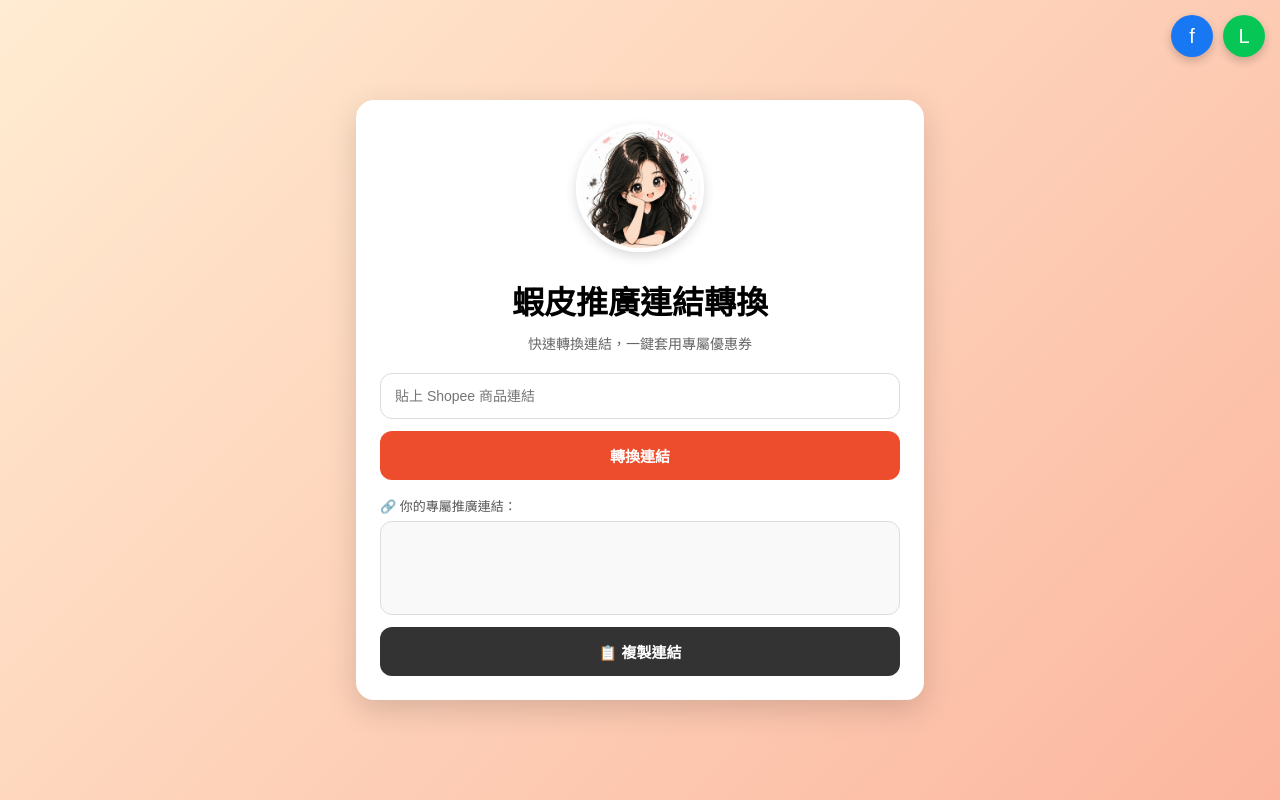
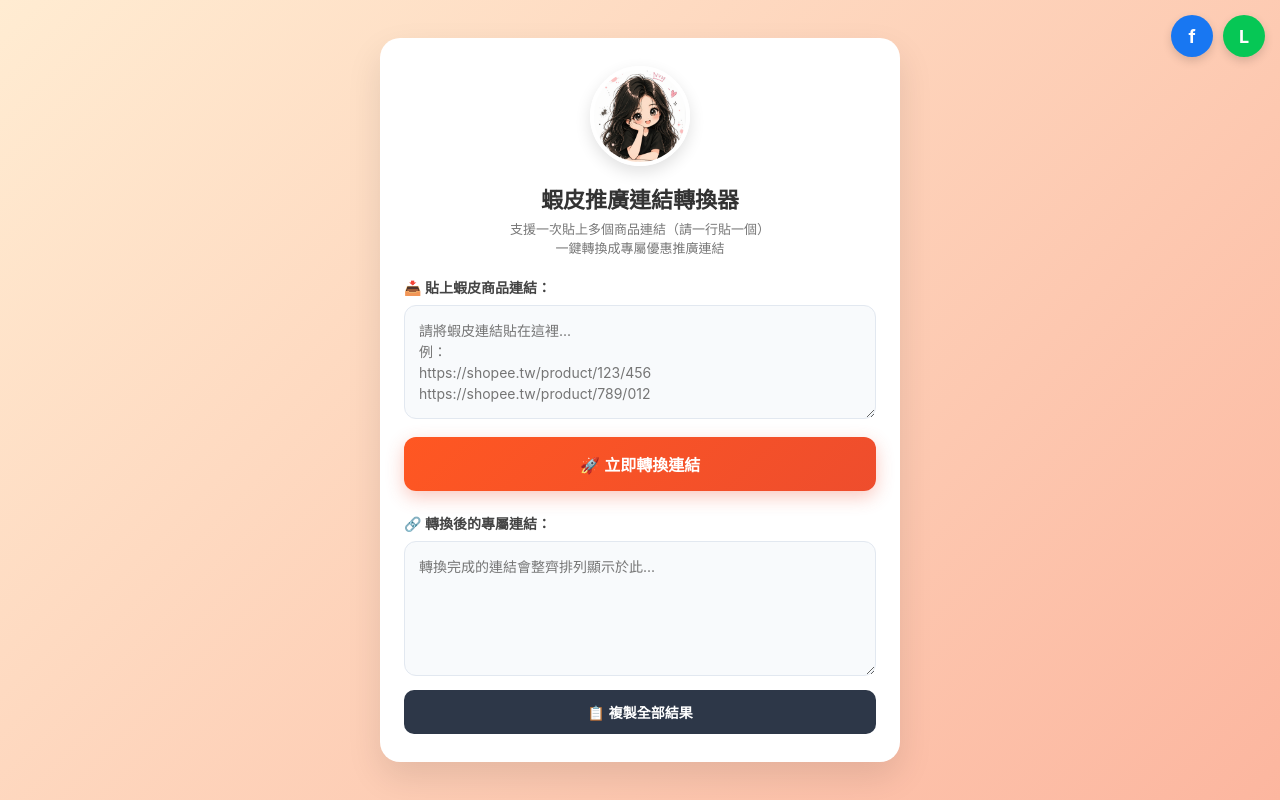
Before and after one commit to ShopiQ33/shopee-tsai, a plain HTML site: page index.html in a window 1280 px wide. Drawn offline with Linux system fonts and the light colour scheme.

Commit message:
Update index.html

```diff
--- a/index.html
+++ b/index.html
@@ -3,17 +3,22 @@
 <head>
 <meta charset="UTF-8">
 <meta name="viewport" content="width=device-width, initial-scale=1.0">
-<title>Shopee 連結轉換工具</title>
+<title>蝦皮專屬連結批量轉換器</title>
 
 <style>
+* {
+    box-sizing: border-box;
+}
+
 body {
     margin: 0;
-    font-family: "Noto Sans TC", Arial;
-    background: linear-gradient(135deg, #ffecd2, #fcb69f);
+    font-family: -apple-system, BlinkMacSystemFont, "Segoe UI", Roboto, "Helvetica Neue", Arial, sans-serif;
+    background: linear-gradient(135deg, #ffecd2 0%, #fcb69f 100%);
     display: flex;
     justify-content: center;
     align-items: center;
     min-height: 100vh;
+    padding: 20px 10px;
 }
 
 /* 🔥 右上角社群 ICON */
@@ -34,112 +39,144 @@
     align-items: center;
     justify-content: center;
     color: white;
-    font-size: 20px;
+    font-size: 18px;
+    font-weight: bold;
     text-decoration: none;
-    box-shadow: 0 4px 10px rgba(0,0,0,0.2);
-    transition: 0.2s;
+    box-shadow: 0 4px 10px rgba(0,0,0,0.15);
+    transition: transform 0.2s ease;
 }
 
 .icon:hover {
     transform: scale(1.1);
 }
 
-.fb {
-    background: #1877f2;
+.fb { background: #1877f2; }
+.line { background: #06c755; }
+
+/* 主卡片容器 */
+.card {
+    width: 100%;
+    max-width: 520px;
+    background: #ffffff;
+    border-radius: 20px;
+    padding: 28px 24px;
+    box-shadow: 0 15px 35px rgba(0,0,0,0.1);
 }
 
-.line {
-    background: #06c755;
+.avatar-wrap {
+    text-align: center;
+    margin-bottom: 12px;
 }
 
-/* 卡片 */
-.card {
-    width: 92%;
-    max-width: 520px;
-    background: white;
-    border-radius: 18px;
-    padding: 24px;
-    box-shadow: 0 10px 30px rgba(0,0,0,0.15);
-}
-
-/* 🔥 頭像 */
-.avatar-wrap{
-    text-align:center;
-    margin-bottom:15px;
-}
-
-.avatar{
-    width:120px;
-    height:120px;
-    object-fit:cover;
-    border-radius:50%;
-    border:4px solid #fff;
-    box-shadow:0 4px 12px rgba(0,0,0,0.15);
+.avatar {
+    width: 100px;
+    height: 100px;
+    object-fit: cover;
+    border-radius: 50%;
+    border: 4px solid #ffffff;
+    box-shadow: 0 6px 16px rgba(0,0,0,0.12);
 }
 
 h1 {
     text-align: center;
-    margin-bottom: 10px;
+    margin: 0 0 6px 0;
+    font-size: 22px;
+    color: #333333;
 }
 
 .sub {
     text-align: center;
-    color: #666;
-    font-size: 14px;
+    color: #777777;
+    font-size: 13px;
     margin-bottom: 20px;
+    line-height: 1.4;
 }
 
-input, textarea {
+/* 標籤美化 */
+.section-label {
+    display: block;
+    font-size: 14px;
+    font-weight: 600;
+    color: #444444;
+    margin-bottom: 8px;
+}
+
+/* 多行輸入/輸出框美化 */
+textarea {
     width: 100%;
     padding: 14px;
     border-radius: 12px;
-    border: 1px solid #ddd;
+    border: 1.5px solid #e2e8f0;
     font-size: 14px;
-    box-sizing: border-box;
+    line-height: 1.5;
+    color: #333;
+    background-color: #f8fafc;
+    outline: none;
+    resize: vertical;
+    transition: all 0.25s ease;
+    font-family: inherit;
 }
 
-button {
+textarea:focus {
+    background-color: #ffffff;
+    border-color: #ee4d2d;
+    box-shadow: 0 0 0 3px rgba(238, 77, 45, 0.15);
+}
+
+/* 轉換按鈕美化 */
+.main-btn {
     width: 100%;
-    margin-top: 12px;
-    padding: 14px;
+    margin-top: 14px;
+    padding: 15px;
     border: none;
     border-radius: 12px;
-    background: #ee4d2d;
-    color: white;
-    font-size: 15px;
-    font-weight: bold;
+    background: linear-gradient(135deg, #ff5722, #ee4d2d);
+    color: #ffffff;
+    font-size: 16px;
+    font-weight: 700;
     cursor: pointer;
+    box-shadow: 0 6px 18px rgba(238, 77, 45, 0.3);
+    transition: all 0.2s ease;
     -webkit-tap-highlight-color: transparent;
 }
 
-button:hover {
-    background: #d93d22;
+.main-btn:hover {
+    transform: translateY(-1px);
+    box-shadow: 0 8px 22px rgba(238, 77, 45, 0.4);
 }
 
-.output {
-    margin-top: 16px;
+.main-btn:active {
+    transform: translateY(1px);
 }
 
-label {
-    font-size: 13px;
-    color: #555;
-}
-
-textarea {
-    margin-top: 6px;
-    resize: none;
-    background: #f9f9f9;
+/* 輸出結果區塊 */
+.output {
+    margin-top: 22px;
 }
 
 .copy-btn {
-    margin-top: 8px;
-    background: #333;
+    width: 100%;
+    margin-top: 10px;
+    padding: 12px;
+    border: none;
+    border-radius: 10px;
+    background: #2d3748;
+    color: #ffffff;
+    font-size: 14px;
+    font-weight: 600;
+    cursor: pointer;
+    transition: background 0.2s ease;
 }
 
+.copy-btn:hover {
+    background: #1a202c;
+}
+
+/* 社群分享按鈕 */
 .share {
     display: flex;
     gap: 10px;
-    margin-top: 12px;
+    margin-top: 14px;
 }
 
 .share a {
@@ -147,91 +184,70 @@
     text-align: center;
     padding: 12px;
     border-radius: 10px;
-    color: white;
+    color: #ffffff;
     text-decoration: none;
-    font-weight: bold;
+    font-size: 14px;
+    font-weight: 600;
+    transition: opacity 0.2s ease;
 }
 
-.line-btn {
-    background: #06c755;
+.share a:hover {
+    opacity: 0.9;
 }
 
-.fb-btn {
-    background: #1877f2;
-}
+.line-btn { background: #06c755; }
+.fb-btn { background: #1877f2; }
 </style>
 </head>
 
 <body>
 
-<!-- 🔥 右上角社群 -->
+<!-- 右上角社群連結 -->
 <div class="top-icons">
-
-    <!-- 改成你的 FB -->
     <a class="icon fb" href="https://facebook.com/YOUR_PAGE" target="_blank">f</a>
-
-    <!-- 改成你的 LINE 群組 -->
     <a class="icon line" href="https://line.me/ti/g/YOUR_GROUP_LINK" target="_blank">L</a>
 </div>
 
 <div class="card">
 
-    <!-- 🔥 你的圖片 -->
     <div class="avatar-wrap">
-        <img src="avatar.jpg" class="avatar">
+        <img src="avatar.jpg" class="avatar" alt="Avatar">
     </div>
 
-    <h1>蝦皮推廣連結轉換</h1>
+    <h1>蝦皮推廣連結轉換器</h1>
 
     <div class="sub">
-        快速轉換連結，一鍵套用專屬優惠券
+        支援一次貼上多個商品連結（請一行貼一個）<br>一鍵轉換成專屬優惠推廣連結
     </div>
 
-    <input id="url" placeholder="貼上 Shopee 商品連結">
+    <span class="section-label">📥 貼上蝦皮商品連結：</span>
+    <textarea id="urlInput" rows="4" placeholder="請將蝦皮連結貼在這裡...&#10;例：&#10;https://shopee.tw/product/123/456&#10;https://shopee.tw/product/789/012"></textarea>
 
-    <button onclick="convert()" id="convertBtn">
-        轉換連結
+    <button onclick="convert()" id="convertBtn" class="main-btn">
+        🚀 立即轉換連結
     </button>
 
     <div class="output">
-        <label>🔗 你的專屬推廣連結：</label>
-
-        <textarea id="resultBox" rows="4" readonly></textarea>
+        <span class="section-label">🔗 轉換後的專屬連結：</span>
+        <textarea id="resultBox" rows="5" readonly placeholder="轉換完成的連結會整齊排列顯示於此..."></textarea>
 
         <button class="copy-btn" onclick="copyLink()">
-            📋 複製連結
+            📋 複製全部結果
         </button>
     </div>
 
     <div class="share" id="share" style="display:none;">
-        <a id="lineShare" class="line-btn" target="_blank">
-            LINE 分享
-        </a>
-
-        <a id="fbShare" class="fb-btn" target="_blank">
-            FB 分享
-        </a>
+        <a id="lineShare" class="line-btn" target="_blank">LINE 分享</a>
+        <a id="fbShare" class="fb-btn" target="_blank">FB 分享</a>
     </div>
 
 </div>
 
 <script>
-let currentLink = "";
+let currentResults = "";
 
-async function convert() {
-
-    const url = document.getElementById("url").value;
-    const button = document.getElementById("convertBtn");
-
-    if (!url.includes("shopee")) {
-        alert("請輸入 Shopee 連結");
-        return;
-    }
-
-    button.innerText = "轉換中...";
-
+async function convertSingleUrl(url) {
     try {
-
         const res = await fetch("https://shopee-backend-xxgk.onrender.com/convert", {
             method: "POST",
             headers: {
@@ -240,44 +256,59 @@
             body: JSON.stringify({ url })
         });
 
-        if (!res.ok) {
-            throw new Error("API Error");
-        }
+        if (!res.ok) return null;
+        const data = await res.json();
+        return data.affiliate_url || null;
+    } catch (err) {
+        return null;
+    }
+}
 
-        const data = await res.json();
+async function convert() {
+    const rawInput = document.getElementById("urlInput").value;
+    const button = document.getElementById("convertBtn");
 
-        currentLink = data.affiliate_url;
+    // 過濾並取得包含 shopee 的有效網址
+    const urls = rawInput
+        .split("\n")
+        .map(u => u.trim())
+        .filter(u => u.length > 0 && u.includes("shopee"));
 
-        document.getElementById("resultBox").value = currentLink;
+    if (urls.length === 0) {
+        alert("請輸入至少一個有效的 Shopee 商品連結！");
+        return;
+    }
 
-        const line =
-            `https://social-plugins.line.me/lineit/share?url=${encodeURIComponent(currentLink)}`;
+    button.innerText = `⏳ 轉換中 (0/${urls.length})...`;
 
-        const fb =
-            `https://www.facebook.com/sharer/sharer.php?u=${encodeURIComponent(currentLink)}`;
+    try {
+        const fetchPromises = urls.map(async (url, index) => {
+            const link = await convertSingleUrl(url);
+            button.innerText = `⏳ 轉換中 (${index + 1}/${urls.length})...`;
+            return link ? `${index + 1}. ${link}` : `${index + 1}. [轉換失敗] ${url}`;
+        });
 
+        const results = await Promise.all(fetchPromises);
+
+        currentResults = results.join("\n\n");
+        document.getElementById("resultBox").value = currentResults;
+
+        const encodedShare = encodeURIComponent(currentResults);
+        document.getElementById("lineShare").href = `https://social-plugins.line.me/lineit/share?url=${encodedShare}`;
+        document.getElementById("fbShare").href = `https://www.facebook.com/sharer/sharer.php?u=${encodedShare}`;
         document.getElementById("share").style.display = "flex";
 
-        document.getElementById("lineShare").href = line;
-        document.getElementById("fbShare").href = fb;
-
     } catch (err) {
-
-        alert("轉換失敗，請稍後再試");
-
+        alert("轉換時發生錯誤，請重試！");
     } finally {
-
-        button.innerText = "轉換連結";
+        button.innerText = "🚀 立即轉換連結";
     }
 }
 
 function copyLink() {
-
-    if (!currentLink) return;
-
-    navigator.clipboard.writeText(currentLink);
-
-    alert("已複製連結！");
+    if (!currentResults) return;
+    navigator.clipboard.writeText(currentResults);
+    alert("已複製所有專屬連結！");
 }
 </script>
 
```
